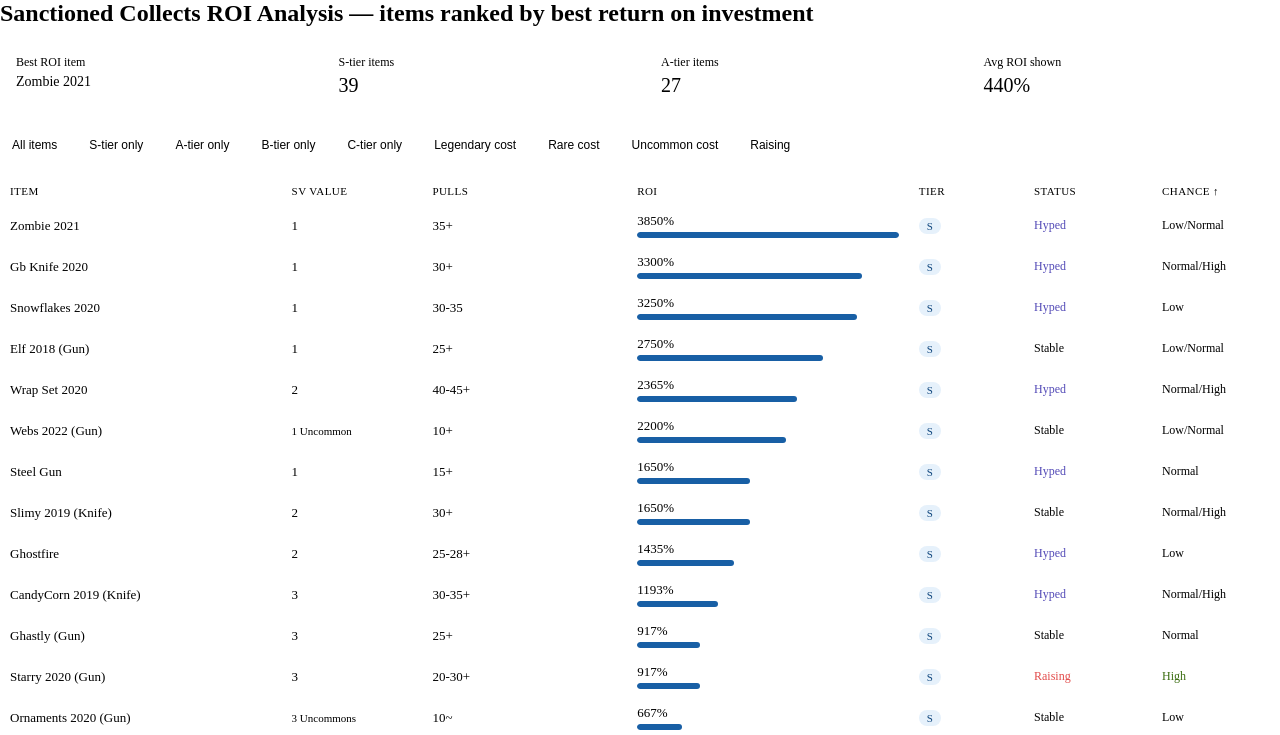
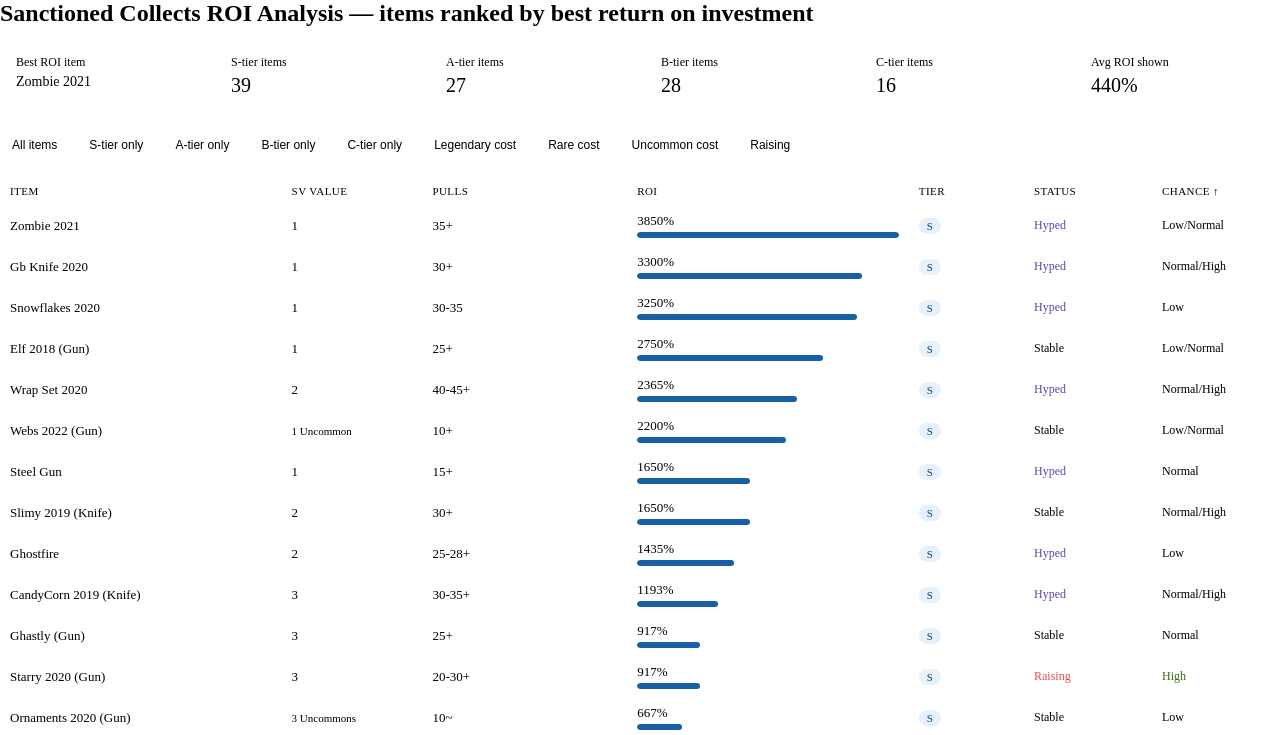
Before and after one commit to CobaltMiner/roi-analysis, a plain HTML site: page index.html in a window 1280 px wide. Shown: the top 735 px of the page. Drawn offline with Linux system fonts and the light colour scheme.

Commit message:
index.html

```diff
--- a/index.html
+++ b/index.html
@@ -270,12 +270,16 @@ function render() {
 
   const sCount = data.filter(i=>i.tier==='S').length;
   const aCount = data.filter(i=>i.tier==='A').length;
+  const bCount = data.filter(i=>i.tier==='B').length;
+  const cCount = data.filter(i=>i.tier==='C').length;
   const avgRoi = Math.round(data.reduce((s,i)=>s+(i.roi||0),0)/data.length);
   const best = data[0];
   document.getElementById('summary').innerHTML = `
     <div class="card"><div class="card-label">Best ROI item</div><div class="card-value" style="font-size:14px">${best ? best.name : '-'}</div></div>
     <div class="card"><div class="card-label">S-tier items</div><div class="card-value">${sCount}</div></div>
     <div class="card"><div class="card-label">A-tier items</div><div class="card-value">${aCount}</div></div>
+    <div class="card"><div class="card-label">B-tier items</div><div class="card-value">${bCount}</div></div>
+    <div class="card"><div class="card-label">C-tier items</div><div class="card-value">${cCount}</div></div>
     <div class="card"><div class="card-label">Avg ROI shown</div><div class="card-value">${avgRoi}%</div></div>
   `;
 }
```
